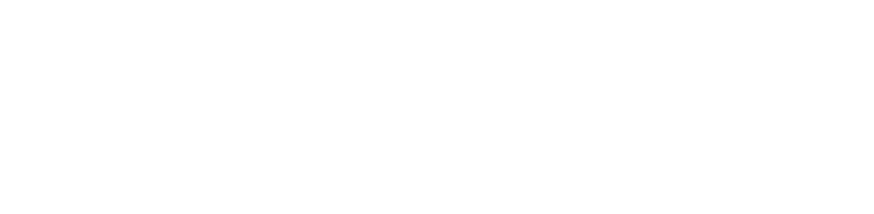
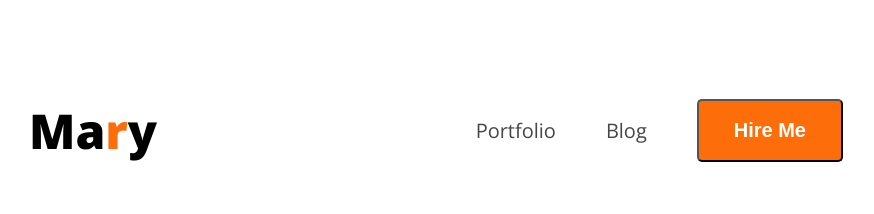
Before and after one commit to zunayedmaruf2002/portfolio-web-1, a plain HTML site: page index.html in a window 1280 px wide. Shown: the whole page, without its empty margins (179-1053 px from the left). Drawn offline with nearby package versions, Linux system fonts and the light colour scheme.

Commit message:
portfolio header part

```diff
--- a/index.html
+++ b/index.html
@@ -4,9 +4,22 @@
     <meta charset="UTF-8">
     <meta name="viewport" content="width=device-width, initial-scale=1.0">
     <title>My Portfolio Website</title>
+    <link rel="preconnect" href="https://fonts.googleapis.com">
+<link rel="preconnect" href="https://fonts.gstatic.com" crossorigin>
+<link href="https://fonts.googleapis.com/css2?family=Open+Sans:ital,wght@0,300..800;1,300..800&display=swap" rel="stylesheet">
+    <link rel="stylesheet" href="styles/portstyle.css">
 </head>
 <body>
-    <header></header>
+    <header class="open-sans-normal">
+        <nav>
+            <h3 class="nav-title">Ma<span class="text-primary">r</span>y</h3>
+            <ul>
+                <li><a class="dark-2" href="">Portfolio</a></li>
+                <li><a class="dark-2" href="">Blog</a></li>
+                <li><a href=""><button class="btn-primary">Hire Me</button></a></li>
+            </ul>
+        </nav>
+    </header>
     <main></main>
     <footer></footer>
 </body>
--- a/styles/portstyle.css
+++ b/styles/portstyle.css
@@ -0,0 +1,54 @@
+
+
+.open-sans-normal {
+    font-family: "Open Sans", sans-serif;
+    font-optical-sizing: auto;
+    font-style: normal;
+    font-variation-settings:
+      "wdth" 100;
+  }
+/* share style */
+.text-primary {
+    color: #FD6E0A;
+
+}
+
+.btn-primary {
+    background-color: #FD6E0A;
+    font-size: 20px;
+    font-weight: bold;
+    color: white;
+    padding: 18px 35px;
+    border-radius: 5px;
+    border-color: none;
+}
+
+.dark-2 {
+    color: #474747;
+}
+
+/* Nav stylel */
+nav{
+    display: flex;
+    align-items: center;
+    justify-content: space-between;
+    margin: 50px 200px;
+}
+
+.nav-title{
+    font-weight: 800;
+    font-size: 48px;
+}
+
+nav li {
+    list-style: none;
+    margin-right: 50px;
+}
+nav ul li a {
+    text-decoration: none;
+    font-size: 20px;
+}
+nav ul {
+    display: flex;
+    align-items: center;
+}
```
